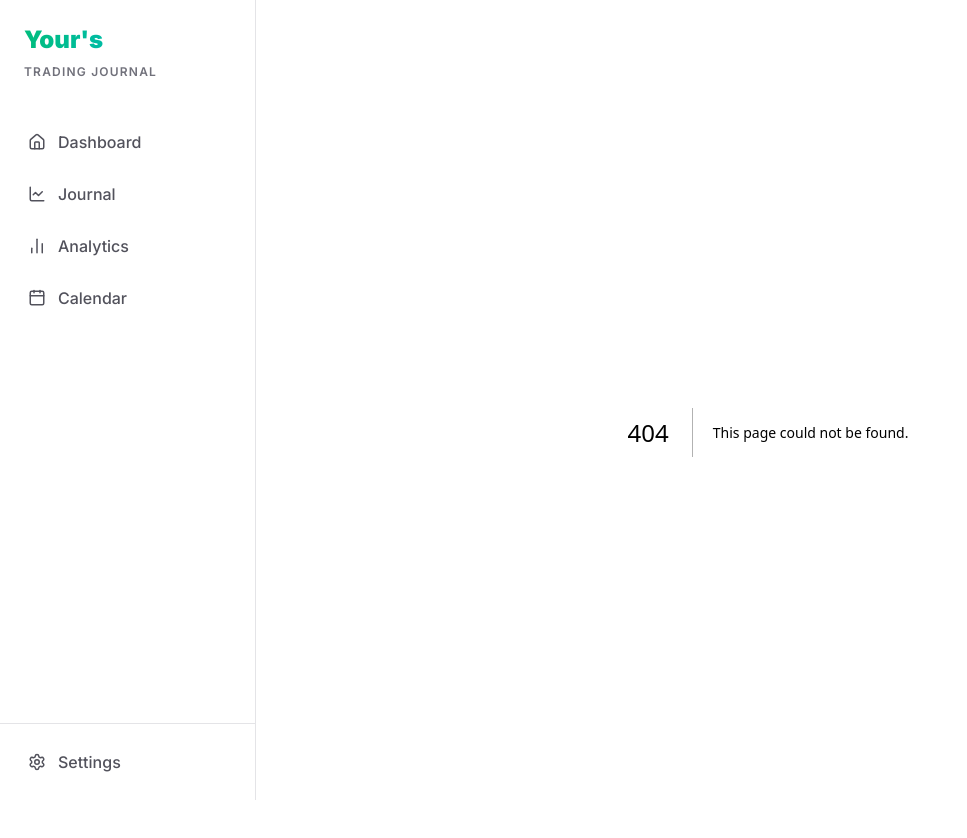
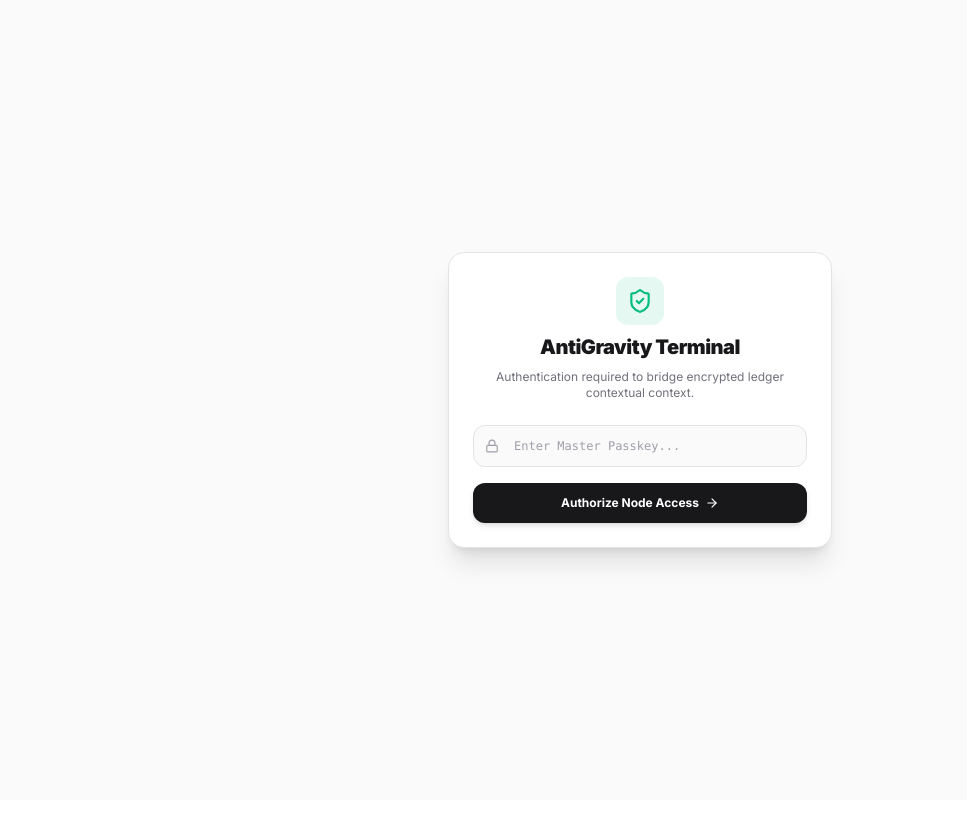
Before and after one commit to jitsmep/trading-journal, a Next.js app: page /login in a window 1280 px wide. Before the commit this address had no page. Shown: the top 838 px of the page, without its empty margins (0-967 px from the left). After the commit the page ends 800 px from the top, so only its background shows below. Built offline with nearby package versions, Linux system fonts and the light colour scheme.

Commit message:
Create page.tsx

```diff
--- /dev/null
+++ b/src/app/login/page.tsx
@@ -0,0 +1,62 @@
+"use client";
+
+import React, { useState } from "react";
+import { useRouter } from "next/navigation";
+import { ShieldCheck, Lock, ArrowRight } from "lucide-react";
+
+export default function LoginPage() {
+  const router = useRouter();
+  const [password, setPassword] = useState("");
+  const [error, setError] = useState(false);
+
+  const handleLogin = (e: React.FormEvent) => {
+    e.preventDefault();
+
+    // We will verify this securely on the server via an Environment Variable
+    if (password === "admin") { // We will make this variable secure in the next step!
+      // Set an unlock authorization timestamp cookie
+      document.cookie = "antigravity_session=authenticated; path=/; max-age=86400; SameSite=Strict";
+      router.push("/");
+      router.refresh();
+    } else {
+      setError(true);
+      setPassword("");
+    }
+  };
+
+  return (
+    <div className="fixed inset-0 z-50 flex items-center justify-center bg-zinc-50 dark:bg-zinc-950 p-4 transition-colors">
+      <div className="w-full max-w-sm bg-white dark:bg-zinc-900 border border-zinc-200 dark:border-zinc-800 rounded-2xl p-6 shadow-xl space-y-6">
+        <div className="text-center space-y-2">
+          <div className="mx-auto w-12 h-12 rounded-xl bg-emerald-500/10 flex items-center justify-center text-emerald-500">
+            <ShieldCheck size={26} />
+          </div>
+          <h2 className="text-xl font-black tracking-tight text-zinc-900 dark:text-zinc-100">AntiGravity Terminal</h2>
+          <p className="text-xs text-zinc-500 dark:text-zinc-400">Authentication required to bridge encrypted ledger contextual context.</p>
+        </div>
+
+        <form onSubmit={handleLogin} className="space-y-4">
+          <div className="relative">
+            <Lock size={14} className="absolute left-3 top-3.5 text-zinc-400 dark:text-zinc-500" />
+            <input
+              type="password"
+              placeholder="Enter Master Passkey..."
+              value={password}
+              onChange={(e) => { setPassword(e.target.value); setError(false); }}
+              className="w-full bg-zinc-50 dark:bg-zinc-950 border border-zinc-200 dark:border-zinc-800 rounded-xl p-3 pl-10 text-xs text-zinc-900 dark:text-zinc-100 placeholder-zinc-400 focus:outline-none focus:border-emerald-500 transition-colors font-mono"
+              required
+            />
+          </div>
+
+          {error && (
+            <p className="text-[11px] font-bold text-rose-500 text-center animate-pulse">❌ Access Denied: Invalid Terminal Signatures.</p>
+          )}
+
+          <button type="submit" className="w-full bg-zinc-900 dark:bg-zinc-100 hover:opacity-90 text-white dark:text-zinc-950 font-bold p-3 rounded-xl text-xs flex items-center justify-center gap-1.5 transition-all shadow-md">
+            Authorize Node Access <ArrowRight size={14} />
+          </button>
+        </form>
+      </div>
+    </div>
+  );
+}
```
